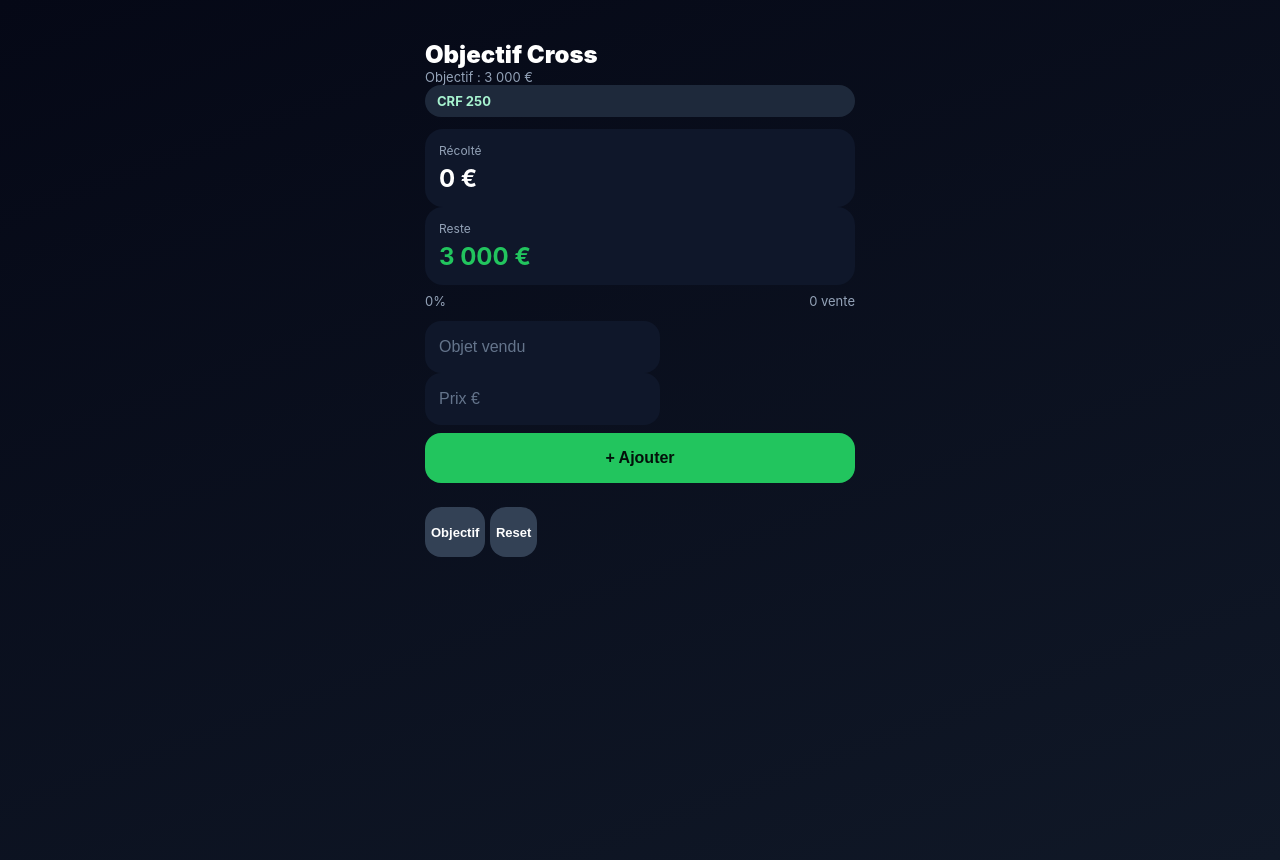
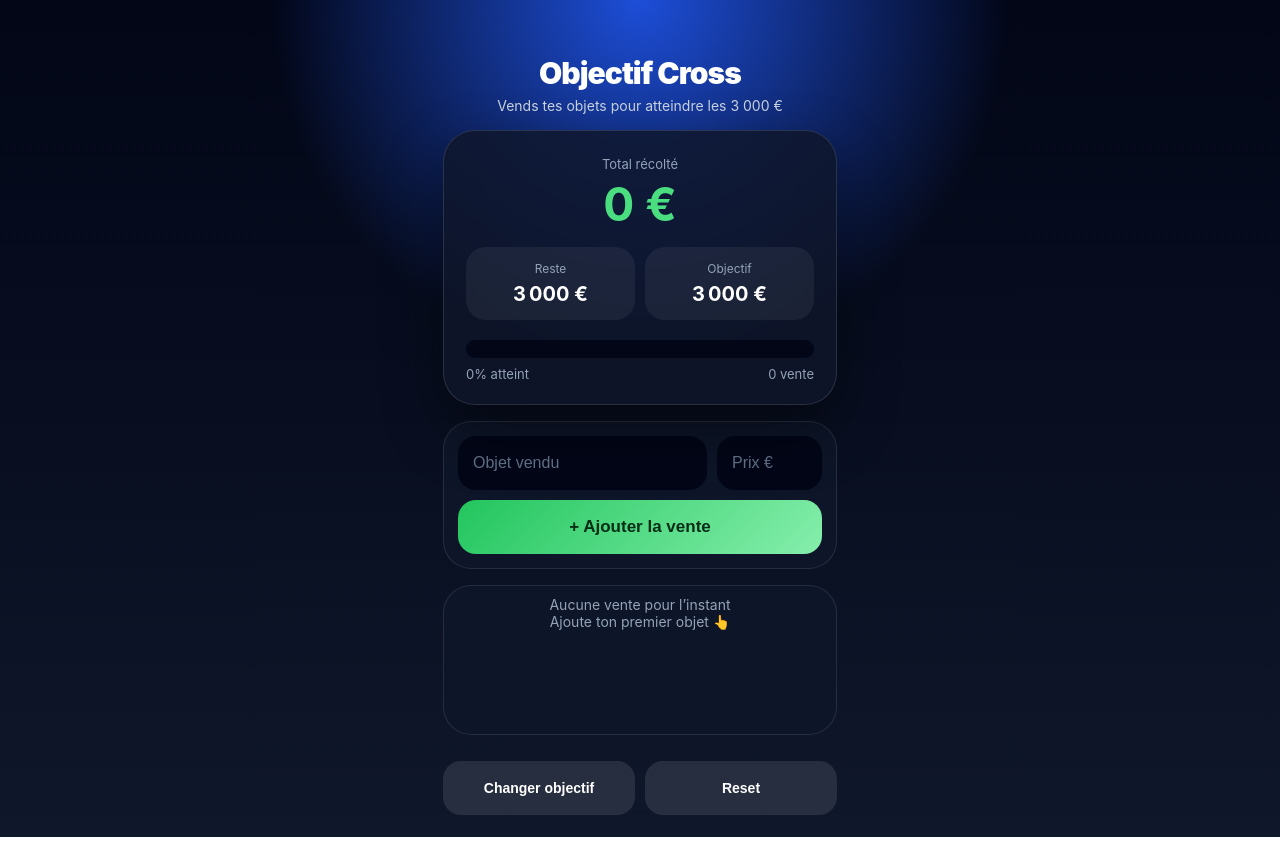
Before and after one commit to jonathanmoncey-netizen/250crf-, a plain HTML site: page index.html in a window 1280 px wide. After the commit the page ends 837 px from the top, so only its background shows below. Drawn offline with Linux system fonts and the light colour scheme.

Commit message:
index.html

```diff
--- a/index.html
+++ b/index.html
@@ -2,276 +2,265 @@
 <html lang="fr">
 <head>
 <meta charset="utf-8">
-
 <meta name="viewport" content="width=device-width, initial-scale=1, viewport-fit=cover">
 <meta name="apple-mobile-web-app-capable" content="yes">
 <meta name="apple-mobile-web-app-title" content="Objectif Cross">
 <meta name="apple-mobile-web-app-status-bar-style" content="black-translucent">
-
 <title>Objectif Cross</title>
 
 <style>
-{box-sizing:border-box}
+*{box-sizing:border-box}
 
 body{
   margin:0;
   font-family:-apple-system,BlinkMacSystemFont,"Segoe UI",Arial,sans-serif;
-  background:linear-gradient(160deg,#050816,#101827);
+  background:
+    radial-gradient(circle at top,#1d4ed8 0%,transparent 35%),
+    linear-gradient(180deg,#020617,#0f172a);
   color:white;
+  min-height:100vh;
 }
 
 .app{
+  min-height:100vh;
   max-width:430px;
-  min-height:100vh;
   margin:auto;
-  padding: calc(40px + env(safe-area-inset-top)) 14px 20px;
+  padding:calc(55px + env(safe-area-inset-top)) 18px 22px;
   display:flex;
   flex-direction:column;
-  gap:12px;
+  gap:16px;
 }
 
-/ HEADER /
-.header{
-  display:flex;
-  justify-content:space-between;
-  align-items:center;
+.header{text-align:center}
+.header h1{
+  margin:0;
+  font-size:30px;
+  font-weight:900;
+  letter-spacing:-1px;
+}
+.header p{
+  margin:6px 0 0;
+  color:#cbd5e1;
+  font-size:14px;
 }
 
-h1{
-  margin:0;
-  font-size:24px;
-  font-weight:900;
+.bigcard{
+  background:rgba(15,23,42,.82);
+  backdrop-filter:blur(18px);
+  border:1px solid rgba(255,255,255,.12);
+  border-radius:32px;
+  padding:22px;
+  box-shadow:0 25px 60px rgba(0,0,0,.45);
 }
 
-.subtitle{
+.total{text-align:center}
+.total span{
   color:#94a3b8;
   font-size:13px;
 }
-
-.badge{
-  background:#1e293b;
-  padding:8px 12px;
-  border-radius:999px;
-  font-size:13px;
-  color:#a7f3d0;
-  font-weight:700;
+.total strong{
+  display:block;
+  font-size:46px;
+  line-height:1;
+  margin-top:8px;
+  color:#4ade80;
 }
 
-/ CARD /
-.card{
-  background:rgba(30,41,59,.95);
-  border:1px solid rgba(255,255,255,.08);
-  border-radius:24px;
-  padding:16px;
-  box-shadow:0 15px 35px rgba(0,0,0,.35);
-}
-
-/ STATS /
 .stats{
   display:grid;
   grid-template-columns:1fr 1fr;
   gap:10px;
+  margin-top:20px;
 }
-
 .stat{
-  background:#0f172a;
-  border-radius:18px;
+  background:rgba(255,255,255,.06);
+  border-radius:20px;
   padding:14px;
+  text-align:center;
 }
-
-.stat span{
+.stat small{
   display:block;
   color:#94a3b8;
   font-size:12px;
   margin-bottom:6px;
 }
+.stat b{font-size:20px}
 
-.stat b{
-  font-size:24px;
-}
-
-.green{color:#22c55e}
-
-/ BAR /
+.progress-wrap{margin-top:20px}
 .bar{
-  height:16px;
+  height:18px;
   background:#020617;
   border-radius:999px;
   overflow:hidden;
-  margin-top:14px;
 }
-
 .fill{
   height:100%;
   width:0%;
-  background:linear-gradient(90deg,#22c55e,#86efac);
+  background:linear-gradient(90deg,#22c55e,#bef264);
   border-radius:999px;
+  transition:.3s;
+}
+.progress-info{
+  display:flex;
+  justify-content:space-between;
+  color:#94a3b8;
+  font-size:13px;
+  margin-top:8px;
 }
 
-.progress{
-  margin-top:8px;
-  color:#94a3b8;
-  font-size:13px;
-  display:flex;
-  justify-content:space-between;
+.form{
+  background:rgba(15,23,42,.9);
+  border:1px solid rgba(255,255,255,.1);
+  border-radius:28px;
+  padding:14px;
 }
 
-/ INPUT /
 .inputs{
   display:grid;
   grid-template-columns:1fr 105px;
-  gap:8px;
+  gap:10px;
 }
 
 input{
-  height:52px;
+  height:54px;
   border:none;
   outline:none;
-  border-radius:16px;
-  background:#0f172a;
+  border-radius:18px;
+  background:#020617;
   color:white;
-  padding:0 14px;
+  padding:0 15px;
   font-size:16px;
 }
 
 input::placeholder{color:#64748b}
 
 button{
+  width:100%;
+  height:54px;
   border:none;
-  border-radius:16px;
-  height:50px;
-  background:#22c55e;
-  color:#03110a;
+  border-radius:18px;
+  background:linear-gradient(135deg,#22c55e,#86efac);
+  color:#052e16;
+  font-size:17px;
   font-weight:900;
-  font-size:16px;
+  margin-top:10px;
 }
 
-.add{
-  margin-top:8px;
-  width:100%;
-}
-
-/ LIST /
 .list{
   flex:1;
+  min-height:150px;
   overflow:auto;
-  padding:8px;
-  background:rgba(15,23,42,.8);
-  border-radius:24px;
-  border:1px solid rgba(255,255,255,.08);
+  background:rgba(15,23,42,.72);
+  border:1px solid rgba(255,255,255,.1);
+  border-radius:28px;
+  padding:10px;
 }
 
 .sale{
   display:grid;
-  grid-template-columns:1fr auto 34px;
+  grid-template-columns:1fr auto 36px;
+  gap:10px;
   align-items:center;
-  gap:10px;
-  background:#1e293b;
-  border-radius:18px;
-  padding:11px;
+  background:rgba(255,255,255,.07);
+  border-radius:20px;
+  padding:12px;
   margin-bottom:8px;
 }
-
 .sale-name{
   font-weight:800;
+  white-space:nowrap;
   overflow:hidden;
-  white-space:nowrap;
   text-overflow:ellipsis;
 }
-
 .sale-date{
+  font-size:11px;
   color:#94a3b8;
-  font-size:11px;
-  margin-top:2px;
+  margin-top:3px;
 }
-
 .sale-price{
-  color:#22c55e;
+  color:#4ade80;
   font-weight:900;
 }
-
 .delete{
-  width:34px;
-  height:34px;
-  border-radius:12px;
-  background:#3f1d1d;
-  color:#ff8a8a;
+  width:36px;
+  height:36px;
+  margin:0;
+  border-radius:14px;
+  background:#451a1a;
+  color:#fca5a5;
   font-size:20px;
 }
 
-/ EMPTY /
 .empty{
   height:100%;
   display:flex;
+  align-items:center;
   justify-content:center;
-  align-items:center;
   text-align:center;
   color:#94a3b8;
   font-size:14px;
 }
 
-/ BUTTONS */
 .bottom{
   display:grid;
   grid-template-columns:1fr 1fr;
-  gap:8px;
+  gap:10px;
 }
-
-.small{
-  background:#334155;
+.bottom button{
+  background:rgba(255,255,255,.1);
   color:white;
-  font-size:13px;
+  font-size:14px;
 }
 </style>
 </head>
 
 <body>
-
 <div class="app">
 
   <div class="header">
-    <div>
-      <h1>Objectif Cross</h1>
-      <div class="subtitle">Objectif : 3 000 €</div>
-    </div>
-    <div class="badge">CRF 250</div>
+    <h1>Objectif Cross</h1>
+    <p>Vends tes objets pour atteindre les 3 000 €</p>
   </div>
 
-  <div class="card">
+  <div class="bigcard">
+    <div class="total">
+      <span>Total récolté</span>
+      <strong id="total">0 €</strong>
+    </div>
+
     <div class="stats">
       <div class="stat">
-        <span>Récolté</span>
-        <b id="total">0 €</b>
+        <small>Reste</small>
+        <b id="left">3 000 €</b>
       </div>
       <div class="stat">
-        <span>Reste</span>
-        <b id="left" class="green">3 000 €</b>
+        <small>Objectif</small>
+        <b id="goalText">3 000 €</b>
       </div>
     </div>
 
-    <div class="bar">
-      <div class="fill" id="fill"></div>
-    </div>
-
-    <div class="progress">
-      <span id="percent">0%</span>
-      <span id="count">0 vente</span>
+    <div class="progress-wrap">
+      <div class="bar"><div class="fill" id="fill"></div></div>
+      <div class="progress-info">
+        <span id="percent">0%</span>
+        <span id="count">0 vente</span>
+      </div>
     </div>
   </div>
 
-  <div class="card">
+  <div class="form">
     <div class="inputs">
       <input id="item" placeholder="Objet vendu">
-      <input id="price" type="number" placeholder="Prix €">
+      <input id="price" type="number" inputmode="decimal" placeholder="Prix €">
     </div>
-    <button class="add" onclick="addSale()">+ Ajouter</button>
+    <button onclick="addSale()">+ Ajouter la vente</button>
   </div>
 
   <div class="list" id="list"></div>
 
   <div class="bottom">
-    <button class="small" onclick="changeGoal()">Objectif</button>
-    <button class="small" onclick="resetAll()">Reset</button>
+    <button onclick="changeGoal()">Changer objectif</button>
+    <button onclick="resetAll()">Reset</button>
   </div>
 
 </div>
@@ -281,7 +270,11 @@ let goal = Number(localStorage.getItem("goalCross") || 3000);
 let sales = JSON.parse(localStorage.getItem("salesCross") || "[]");
 
 function euro(n){
-  return new Intl.NumberFormat("fr-FR",{style:"currency",currency:"EUR",maximumFractionDigits:0}).format(n);
+  return new Intl.NumberFormat("fr-FR",{
+    style:"currency",
+    currency:"EUR",
+    maximumFractionDigits:0
+  }).format(n);
 }
 
 function save(){
@@ -300,25 +293,32 @@ function render(){
 
   document.getElementById("total").textContent = euro(total);
   document.getElementById("left").textContent = euro(left);
+  document.getElementById("goalText").textContent = euro(goal);
   document.getElementById("fill").style.width = percent + "%";
-  document.getElementById("percent").textContent = Math.round(percent) + "%";
+  document.getElementById("percent").textContent = Math.round(percent) + "% atteint";
   document.getElementById("count").textContent = sales.length + (sales.length>1 ? " ventes" : " vente");
 
   let list = document.getElementById("list");
 
   if(sales.length === 0){
-    list.innerHTML = '<div class="empty">Aucune vente<br>Ajoute ton premier objet 👆</div>';
+    list.innerHTML = '<div class="empty">Aucune vente pour l’instant<br>Ajoute ton premier objet 👆</div>';
     return;
   }
 
   list.innerHTML = "";
 
-  sales.slice().reverse().forEach((sale, index)=>{
+  sales.slice().reverse().forEach((sale,index)=>{
     let realIndex = sales.length - 1 - index;
-
     let div = document.createElement("div");
     div.className = "sale";
-    div.innerHTML =       <div>         <div class="sale-name">${sale.item}</div>         <div class="sale-date">${sale.date}</div>       </div>       <div class="sale-price">${euro(Number(sale.price))}</div>       <button class="delete" onclick="deleteSale(${realIndex})">×</button>    ;
+    div.innerHTML = `
+      <div>
+        <div class="sale-name">${sale.item}</div>
+        <div class="sale-date">${sale.date}</div>
+      </div>
+      <div class="sale-price">${euro(Number(sale.price))}</div>
+      <button class="delete" onclick="deleteSale(${realIndex})">×</button>
+    `;
     list.appendChild(div);
   });
 }
@@ -328,19 +328,13 @@ function addSale(){
   let price = Number(document.getElementById("price").value);
 
   if(!item || !price){
-    alert("Mets l’objet et le prix");
+    alert("Mets l’objet et le prix.");
     return;
   }
 
-  sales.push({
-    item:item,
-    price:price,
-    date:today()
-  });
-
+  sales.push({item,price,date:today()});
   document.getElementById("item").value="";
   document.getElementById("price").value="";
-
   save();
   render();
 }
@@ -352,9 +346,9 @@ function deleteSale(i){
 }
 
 function changeGoal(){
-  let newGoal = prompt("Nouvel objectif en €", goal);
-  if(newGoal && Number(newGoal)>0){
-    goal = Number(newGoal);
+  let g = prompt("Nouvel objectif en €", goal);
+  if(g && Number(g)>0){
+    goal = Number(g);
     save();
     render();
   }
@@ -371,6 +365,5 @@ function resetAll(){
 
 render();
 </script>
-
 </body>
 </html>
```
